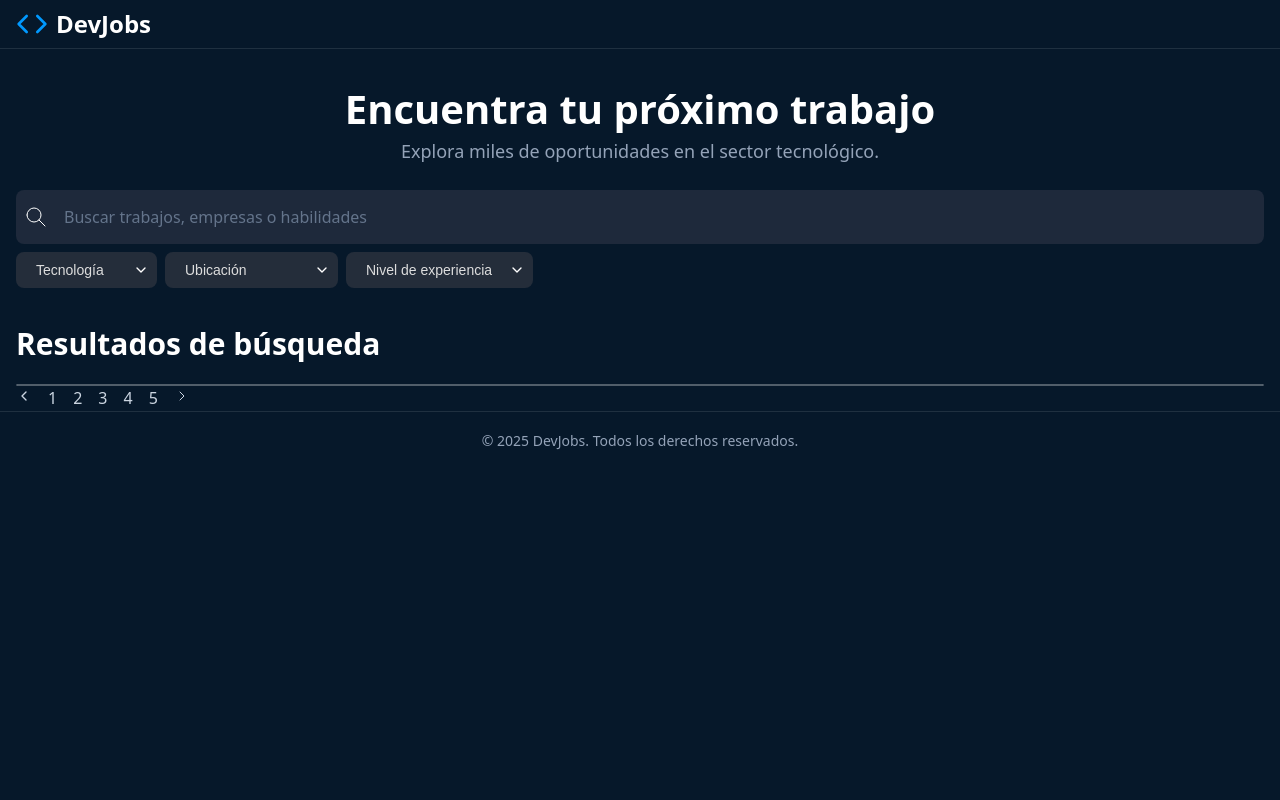
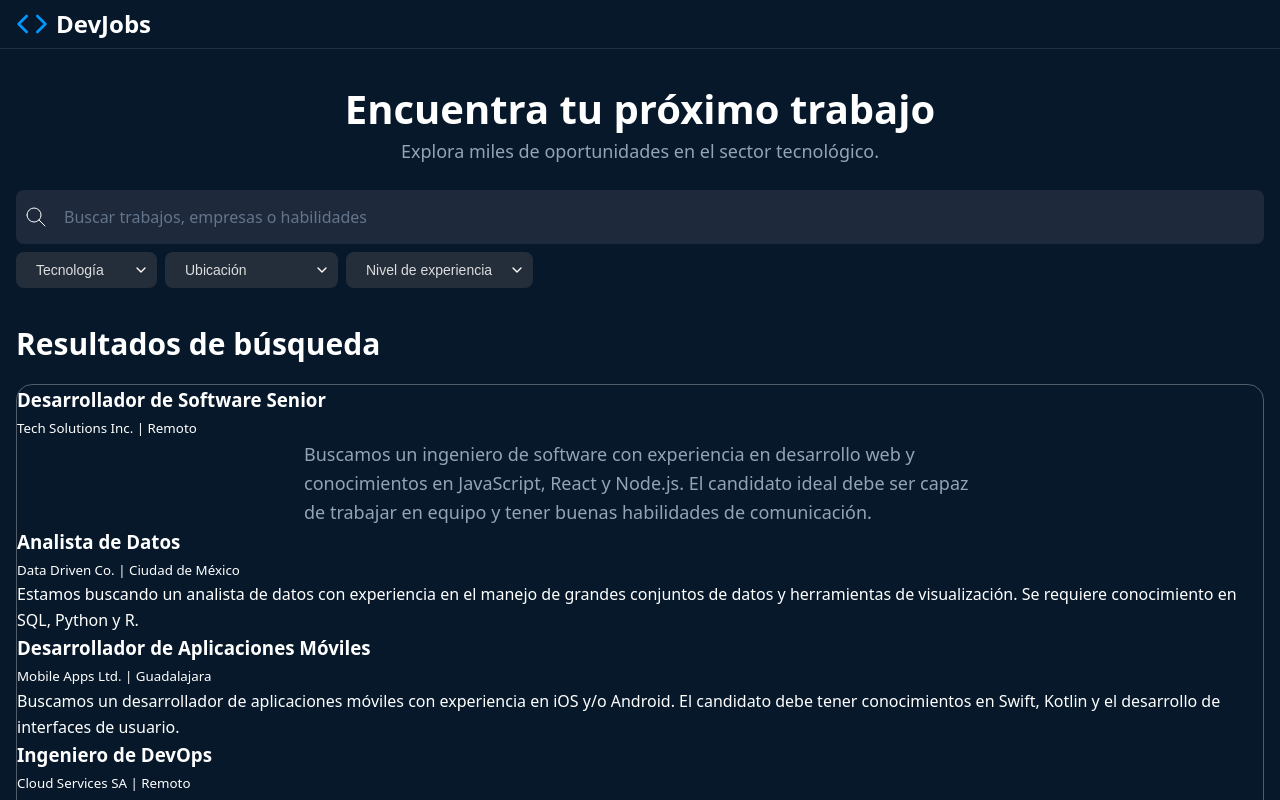
Before and after one commit to Ro0oman/jscamp, a React (Vite) app in the folder 02-react/: page / in a window 1280 px wide. Shown: the top 800 px of the page. Built offline with nearby package versions, Linux system fonts and the light colour scheme.

Commit message:
Rendering Data.json with a Map

```diff
--- a/02-react/src/App.jsx
+++ b/02-react/src/App.jsx
@@ -1,5 +1,4 @@
 import data from "./data.json";
-console.log(data);
 
 import Footer from "./components/Footer.jsx";
 import Header from "./components/Header.jsx";
@@ -85,9 +84,18 @@ function App() {
 
         <section>
           <h2>Resultados de búsqueda</h2>
-
-          <div className="jobs-listings"></div>
-
+          <div className="jobs-listings">
+            {data.map((empleo) => (
+              <div key={empleo.id}>
+                <h3>{empleo.titulo}</h3>
+                <small>
+                  {empleo.empresa} | {empleo.ubicacion}
+                </small>
+                <p>{empleo.descripcion}</p>
+              </div>
+            ))}
+          </div>
+          <button className="button-apply-job">Aplicar</button>
           <nav className="pagination">
             <a href="#">
               <svg
```
